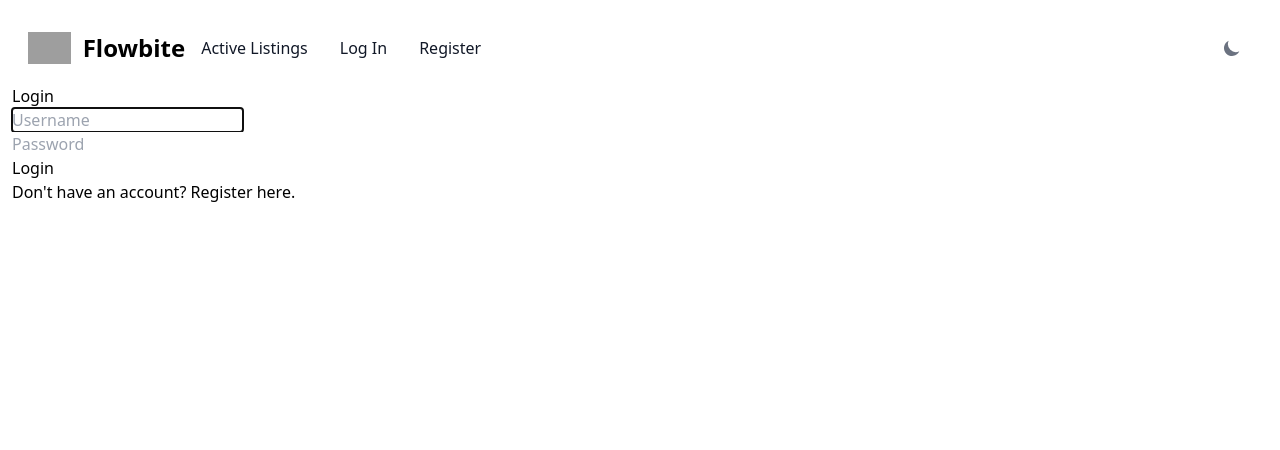
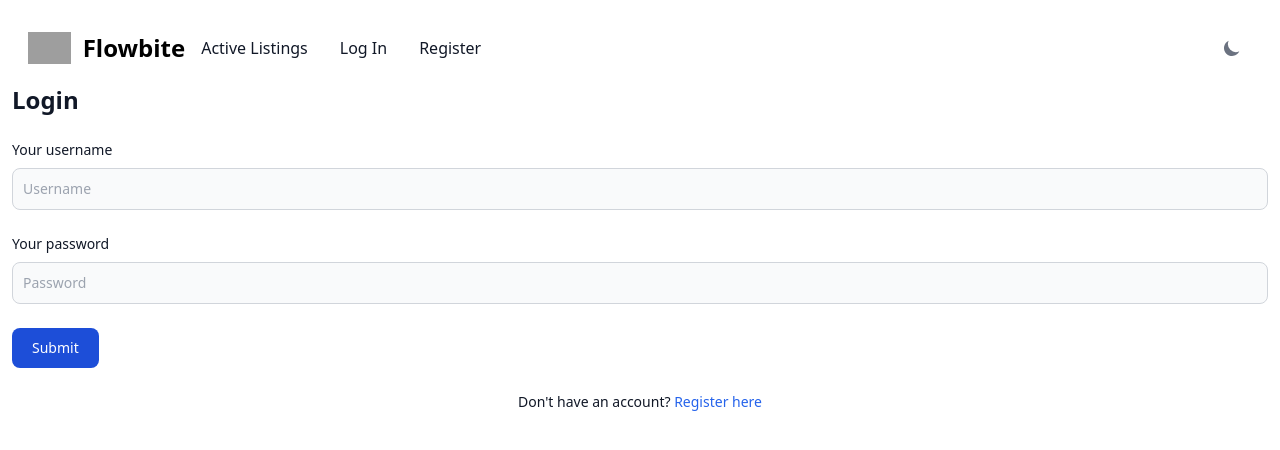
Before and after one commit to david-borja/commerce, a Django app: page /login in a window 1280 px wide. Shown: the top 450 px of the page. Run offline with Django 3.2, Linux system fonts and the light colour scheme; some libraries are stand-ins or nearby versions; grey boxes are pictures that could not be loaded.

Commit message:
add: login and logout views and functionality

```diff
--- a/auctions/templates/auctions/components/avatar.html
+++ b/auctions/templates/auctions/components/avatar.html
@@ -5,7 +5,6 @@
   <div id="user-dropdown" class="absolute right-4 hidden z-10 mt-3 bg-white divide-y divide-gray-100 rounded-lg shadow w-44 dark:bg-gray-700 dark:divide-gray-600">
       <div class="px-4 py-3 text-sm text-gray-900 dark:text-white">
         <div>Harry Potter</div>
-        <div class="font-medium truncate">name@flowbite.com</div>
       </div>
       <ul class="py-2 text-sm text-gray-700 dark:text-gray-200" aria-labelledby="avatar-button">
         <li>
@@ -19,7 +18,7 @@
         </li>
       </ul>
       <div class="py-1">
-        <a href="#" class="block px-4 py-2 text-sm text-gray-700 hover:bg-gray-100 dark:hover:bg-gray-600 dark:text-gray-200 dark:hover:text-white">Sign out</a>
+        <a href="{% url 'logout' %}" class="block px-4 py-2 text-sm text-gray-700 hover:bg-gray-100 dark:hover:bg-gray-600 dark:text-gray-200 dark:hover:text-white">Log out</a>
       </div>
   </div>
 </div>
--- a/auctions/templates/auctions/login.html
+++ b/auctions/templates/auctions/login.html
@@ -1,24 +1,35 @@
 {% extends "auctions/layout.html" %}
 
 {% block body %}
+    <h2 class="text-gray-900 dark:text-white text-2xl font-semibold">Login</h2>
+      {% if message %}
+        <div class="text-sm font-semibold text-red-600 text-center">{{ message }}</div>
 
-    <h2>Login</h2>
+    {% endif %}
+<form action="{% url 'login' %}" method="post" class="my-6">
+    {% csrf_token %}
+  <div class="mb-6">
+    {% if message %}
+ <label for="username" class="block mb-2 text-sm font-medium text-red-700 dark:text-red-500">Your username</label>
+  <input name="username" type="text" id="username-error" class="bg-red-50 border border-red-500 text-red-900 placeholder-red-700 text-sm rounded-lg focus:ring-red-500 focus:border-red-500 block w-full p-2.5 dark:bg-red-100 dark:border-red-400" placeholder="Username" required>
+    {% else %}
+    <label for="username" class="block mb-2 text-sm font-medium text-gray-900 dark:text-white">Your username</label>
+    <input name="username" type="text" id="username" class="bg-gray-50 border border-gray-300 text-gray-900 text-sm rounded-lg focus:ring-blue-500 focus:border-blue-500 block w-full p-2.5 dark:bg-gray-700 dark:border-gray-600 dark:placeholder-gray-400 dark:text-white dark:focus:ring-blue-500 dark:focus:border-blue-500" placeholder="Username" required>
+    {% endif %}
+  </div>
+  <div class="mb-6">
+    {% if message %}
+ <label for="password" class="block mb-2 text-sm font-medium text-red-700 dark:text-red-500">Your password</label>
+  <input name="password" type="text" id="password-error" class="bg-red-50 border border-red-500 text-red-900 placeholder-red-700 text-sm rounded-lg focus:ring-red-500 focus:border-red-500 block w-full p-2.5 dark:bg-red-100 dark:border-red-400" placeholder="Password" required>
+    {% else %}
+    <label for="password" class="block mb-2 text-sm font-medium text-gray-900 dark:text-white">Your password</label>
+    <input name="password" type="text" id="password" class="bg-gray-50 border border-gray-300 text-gray-900 text-sm rounded-lg focus:ring-blue-500 focus:border-blue-500 block w-full p-2.5 dark:bg-gray-700 dark:border-gray-600 dark:placeholder-gray-400 dark:text-white dark:focus:ring-blue-500 dark:focus:border-blue-500" placeholder="Password" required>
+    {% endif %}
+      </div>
+        <button type="submit" class="text-white bg-blue-700 hover:bg-blue-800 focus:ring-4 focus:outline-none focus:ring-blue-300 font-medium rounded-lg text-sm w-full sm:w-auto px-5 py-2.5 text-center dark:bg-blue-600 dark:hover:bg-blue-700 dark:focus:ring-blue-800">Submit</button>
 
-    {% if message %}
-        <div>{{ message }}</div>
-    {% endif %}
+</form>
 
-    <form action="{% url 'login' %}" method="post">
-        {% csrf_token %}
-        <div class="form-group">
-            <input autofocus class="form-control" type="text" name="username" placeholder="Username">
-        </div>
-        <div class="form-group">
-            <input class="form-control" type="password" name="password" placeholder="Password">
-        </div>
-        <input class="btn btn-primary" type="submit" value="Login">
-    </form>
-
-    Don't have an account? <a href="{% url 'register' %}">Register here.</a>
+<p class="block mb-2 text-sm font-medium text-gray-900 dark:text-white text-center">Don't have an account? <a class="text-blue-600 hover:underline" href="{% url 'register' %}">Register here</a></p>
 
 {% endblock %}
```
